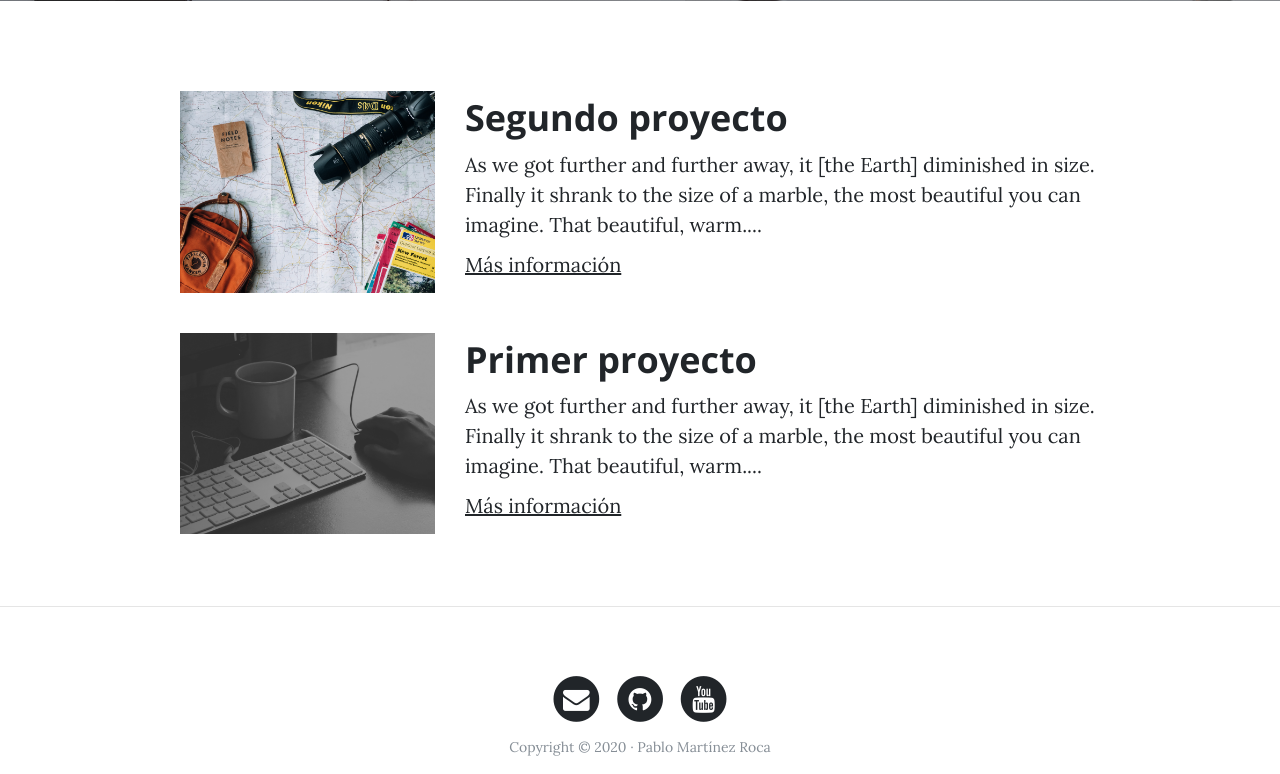
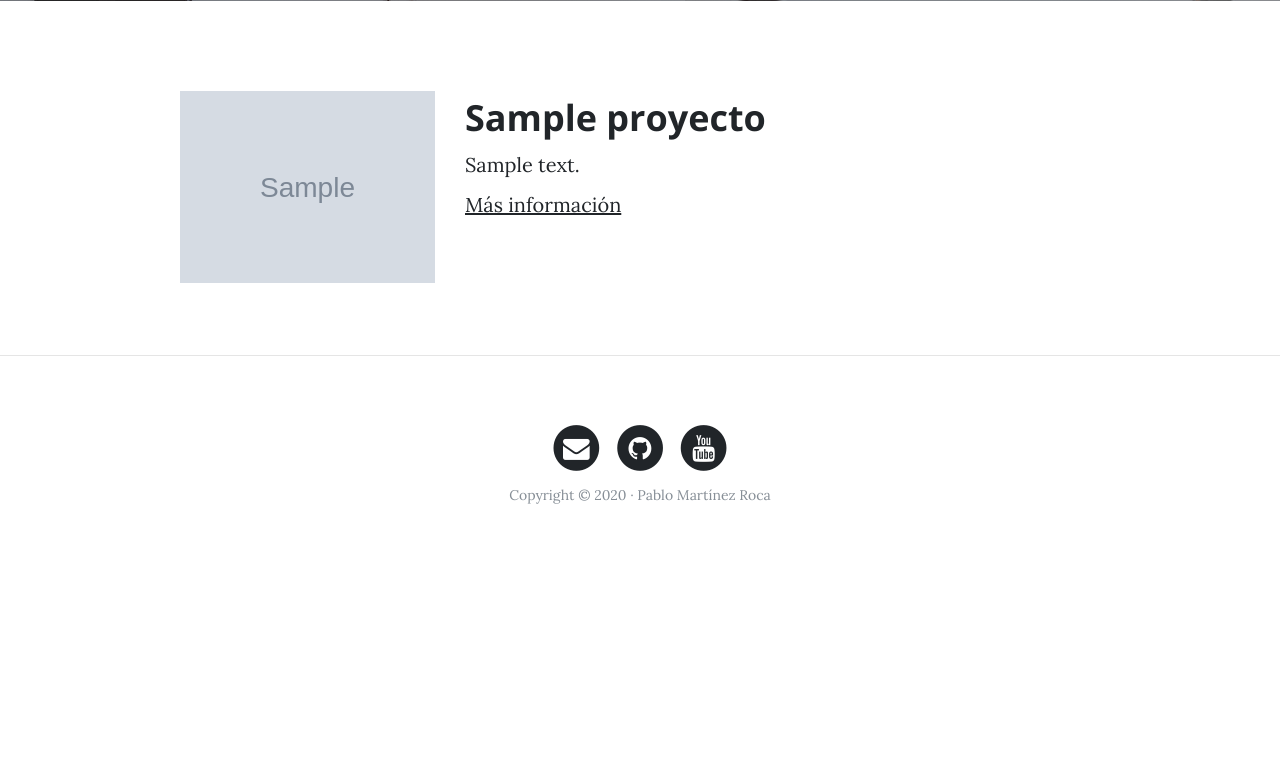
Before and after one commit to PabloMartinezRoca/tp-codo-a-codo-djando, a Django app: template portfolio/galeria/templates/galeria/portfolio.html in a window 1280 px wide. Shown: the part 531-1305 px from the top of the page. After the commit the page ends 1035 px from the top, so only its background shows below. Run offline with Django 4.2, Linux system fonts and the light colour scheme; tables that the repository leaves empty hold one stand-in row (values such as "Sample post"); the template is opened without the code that fills it: values that come from a table or form of the project are taken from there, most other values are stand-ins (such as "Sample title", 1, 10 or a date in 2020); grey boxes marked "Sample" are stand-in pictures; some libraries are stand-ins or nearby versions.

Commit message:
portfolio dinámico

```diff
--- a/portfolio/galeria/models.py
+++ b/portfolio/galeria/models.py
@@ -13,6 +13,8 @@ class Proyecto(models.Model):
         upload_to='galeria/imagenes/proyectos/', verbose_name='Imagen del proyecto')
     creado = models.DateTimeField(auto_now_add=True)
     actualizado = models.DateTimeField(auto_now=True)
+    # campo agregado posteriormente al modelo
+    link = models.URLField(verbose_name='Hiperevínculo', blank=True, null=True)
 
     class Meta:
         verbose_name = 'proyecto'
--- a/portfolio/galeria/templates/galeria/portfolio.html
+++ b/portfolio/galeria/templates/galeria/portfolio.html
@@ -13,35 +13,25 @@
 {% block contenido %}
     <!-- Contenido Principal -->
     <div class="container">
+
+        {% for project in projects %}
+
         <!-- Proyecto -->
         <div class="row project">
             <div class="col-lg-3 col-md-4 offset-lg-1">
-                <img class="img-fluid" src="{% static 'core/img/about-bg.jpg' %}" alt="" width="auto" height="auto" />
+                <img class="img-fluid" src="{{ project.imagen.url }}" alt="" width="auto" height="auto" />
             </div>
             <div class="col-lg-7 col-md-8">
-                <h2 class="section-heading title">Segundo proyecto</h2>
+                <h2 class="section-heading title">{{ project.titulo }}</h2>
+                <p>{{ project.descripcion }}</p>
                 <p>
-                    As we got further and further away, it [the Earth] diminished in size. Finally it shrank to the size of a marble, the most beautiful you can imagine. That beautiful, warm....
-                </p>
-                <p>
-                    <a href="https://google.com">Más información</a>
+                    {% if project.link %}
+                    <a href="{{ project.link }}" target="_blank">Más información</a>
+                    {% endif %}
                 </p>
             </div>
         </div>
-        <!-- Proyecto -->
-        <div class="row project">
-            <div class="col-lg-3 col-md-4 offset-lg-1">
-                <img class="img-fluid" src="{% static 'core/img/home-bg.jpg' %}" alt="" width="auto" height="auto" />
-            </div>
-            <div class="col-lg-7 col-md-8">
-                <h2 class="section-heading title">Primer proyecto</h2>
-                <p>
-                    As we got further and further away, it [the Earth] diminished in size. Finally it shrank to the size of a marble, the most beautiful you can imagine. That beautiful, warm....
-                </p>
-                <p>
-                    <a href="https://google.com">Más información</a>
-                </p>
-            </div>
-        </div>
+
+        {% endfor %}
     </div>
 {% endblock contenido %}
--- a/portfolio/galeria/views.py
+++ b/portfolio/galeria/views.py
@@ -1,7 +1,11 @@
 from django.shortcuts import render
 from django.conf import settings
+from .models import Proyecto
+
 # Create your views here.
 
 
 def portfolio(request):
-    return render(request, 'galeria/portfolio.html', settings.FECHAS)
+    projects = Proyecto.objects.all()
+
+    return render(request, 'galeria/portfolio.html', {'settings': settings.FECHAS, 'projects': projects})
```
Also changed, not shown: portfolio/03_-_creacion_de_proyecto_-_manage.py.jpg (deleted), portfolio/07_-_urls.jpg (deleted), portfolio/galeria/migrations/0005_alter_proyecto_options_alter_proyecto_descripcion_and_more.py (added), portfolio/galeria/migrations/0006_proyecto_link.py (added), portfolio/media/galeria/imagenes/proyectos/09_-_carpeta_para_los_templates.jpg (added).
